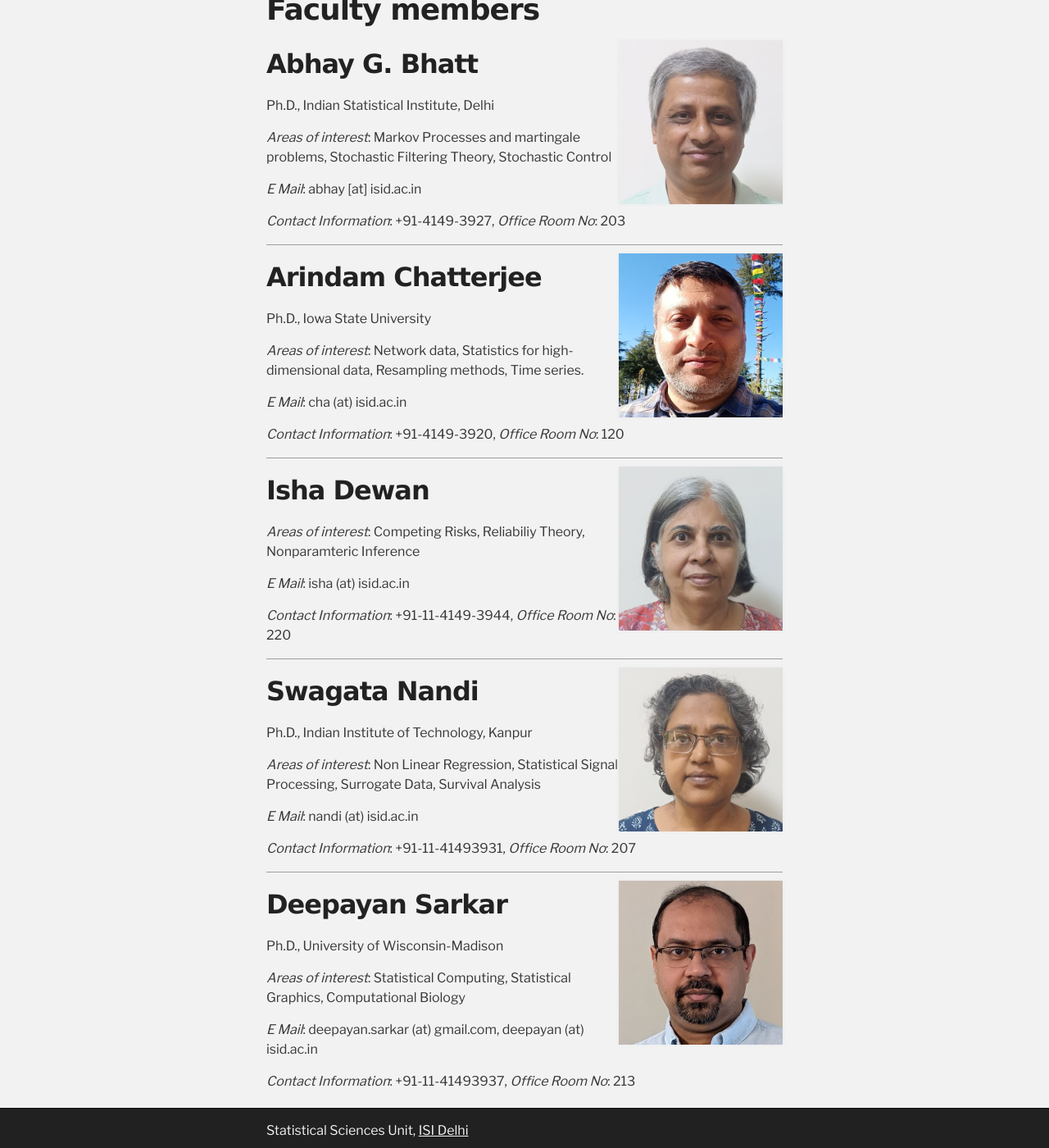
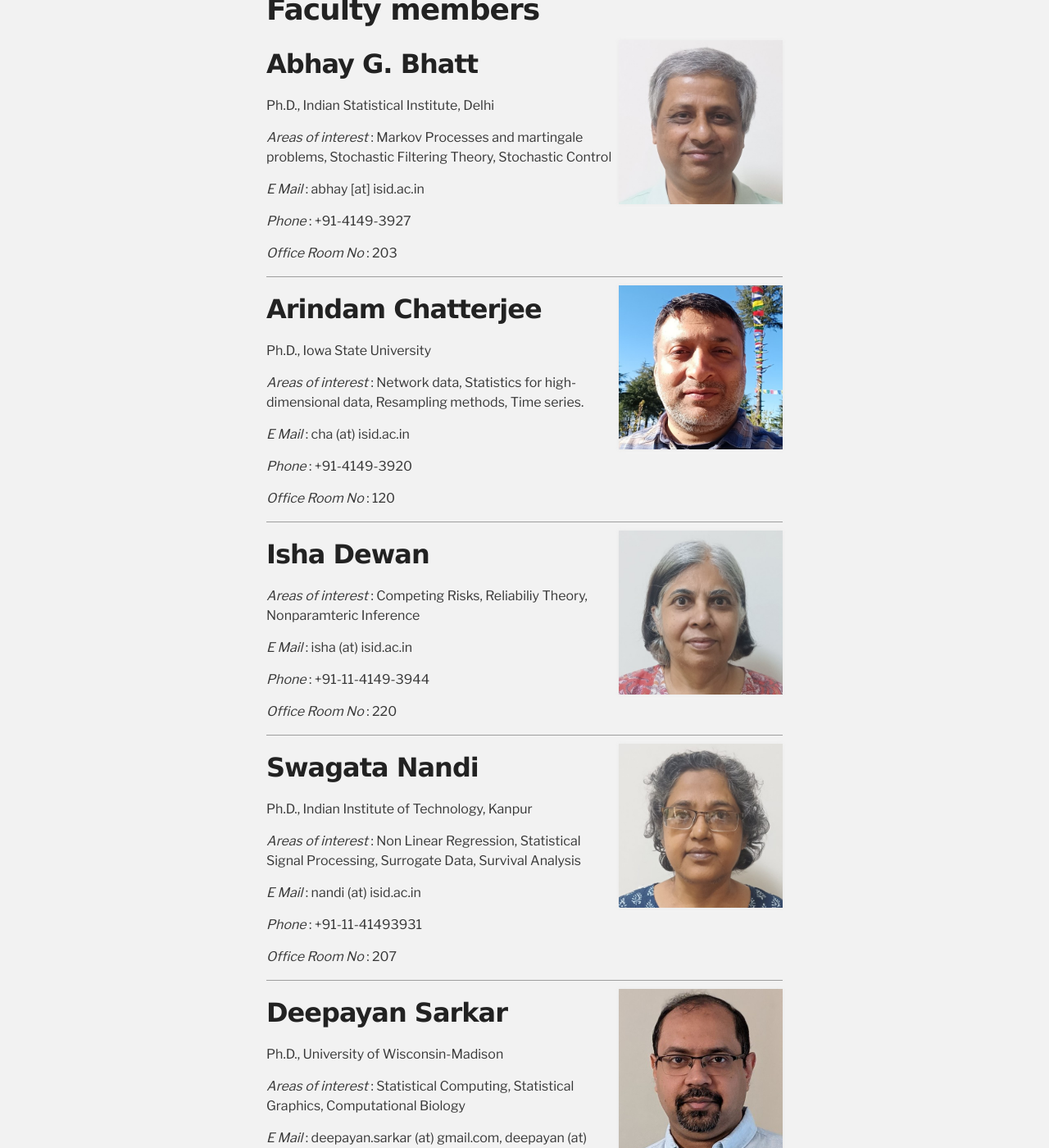
Before and after one commit to isid-statsu/isid-statsu.github.io, a Jekyll site: the page built from people.md, in a window 1280 px wide and 1400 px high, scrolled down 214 px, cut to the strip 0-1400 px from the top of the window. Shown: the whole strip at 82% size. Built offline with Jekyll 4.4.1, drawn with Linux system fonts in a browser that asks for light colours; nearby versions of some CDN libraries; some of the changed text lies outside the part shown; grey boxes are pictures that could not be loaded.

```diff
--- a/people.md
+++ b/people.md
@@ -12,12 +12,14 @@ layout: default
 
 Ph.D., Indian Statistical Institute, Delhi
 
-_Areas of interest_: Markov Processes and martingale problems,
+_Areas of interest_ : Markov Processes and martingale problems,
 Stochastic Filtering Theory, Stochastic Control
 
-_E Mail_: abhay [at] isid.ac.in
+_E Mail_ : abhay [at] isid.ac.in
 
-_Contact Information_: +91-4149-3927, _Office Room No_: 203
+_Phone_ : +91-4149-3927
+
+_Office Room No_ : 203
 
 * * *
 
@@ -27,11 +29,13 @@ _Contact Information_: +91-4149-3927, _Office Room No_: 203
 
 Ph.D., Iowa State University
 
-_Areas of interest_: Network data, Statistics for high-dimensional data, Resampling methods, Time series.
+_Areas of interest_ : Network data, Statistics for high-dimensional data, Resampling methods, Time series.
 
-_E Mail_: cha (at) isid.ac.in
+_E Mail_ : cha (at) isid.ac.in
 
-_Contact Information_: +91-4149-3920, _Office Room No_: 120
+_Phone_ : +91-4149-3920
+
+_Office Room No_ : 120
 
 
 * * *
@@ -40,11 +44,13 @@ _Contact Information_: +91-4149-3920, _Office Room No_: 120
 
 ## Isha Dewan
 
-_Areas of interest_: Competing Risks, Reliabiliy Theory, Nonparamteric Inference
+_Areas of interest_ : Competing Risks, Reliabiliy Theory, Nonparamteric Inference
 
-_E Mail_: isha (at) isid.ac.in
+_E Mail_ : isha (at) isid.ac.in
 
-_Contact Information_: +91-11-4149-3944, _Office Room No_: 220
+_Phone_ : +91-11-4149-3944
+
+_Office Room No_ : 220
 
 * * *
 
@@ -54,11 +60,13 @@ _Contact Information_: +91-11-4149-3944, _Office Room No_: 220
 
 Ph.D., Indian Institute of Technology, Kanpur
 
-_Areas of interest_: Non Linear Regression, Statistical Signal Processing, Surrogate Data, Survival Analysis
+_Areas of interest_ : Non Linear Regression, Statistical Signal Processing, Surrogate Data, Survival Analysis
 
-_E Mail_: nandi (at) isid.ac.in
+_E Mail_ : nandi (at) isid.ac.in
 
-_Contact Information_: +91-11-41493931, _Office Room No_: 207
+_Phone_ : +91-11-41493931
+
+_Office Room No_ : 207
 
 
 * * *
@@ -69,11 +77,13 @@ _Contact Information_: +91-11-41493931, _Office Room No_: 207
 
 Ph.D., University of Wisconsin-Madison
 
-_Areas of interest_: Statistical Computing, Statistical Graphics, Computational Biology
+_Areas of interest_ : Statistical Computing, Statistical Graphics, Computational Biology
 
-_E Mail_: deepayan.sarkar (at) gmail.com, deepayan (at) isid.ac.in
+_E Mail_ : deepayan.sarkar (at) gmail.com, deepayan (at) isid.ac.in
 
-_Contact Information_: +91-11-41493937, _Office Room No_: 213
+_Phone_ : +91-11-41493937
+
+_Office Room No_ : 213
 
 
 <!--
@@ -86,10 +96,12 @@ _Contact Information_: +91-11-41493937, _Office Room No_: 213
 
 Ph.D., Indian Statistical Institute, Kolkata
 
-_Areas of interest_: High-dimensional Data, Functional Data, Statistical Learning
+_Areas of interest_ : High-dimensional Data, Functional Data, Statistical Learning
 
-_E Mail_: sohamsarkar (at) isid.ac.in
+_E Mail_ : sohamsarkar (at) isid.ac.in
 
-_Contact Information_: +91-11-4149-3960 , _Office Room No_: 312
+_Phone_ : +91-11-4149-3960
+
+_Office Room No_ : 312
 
 -->
```
Also changed, not shown: seminars.md (added, +105 -0 lines).
